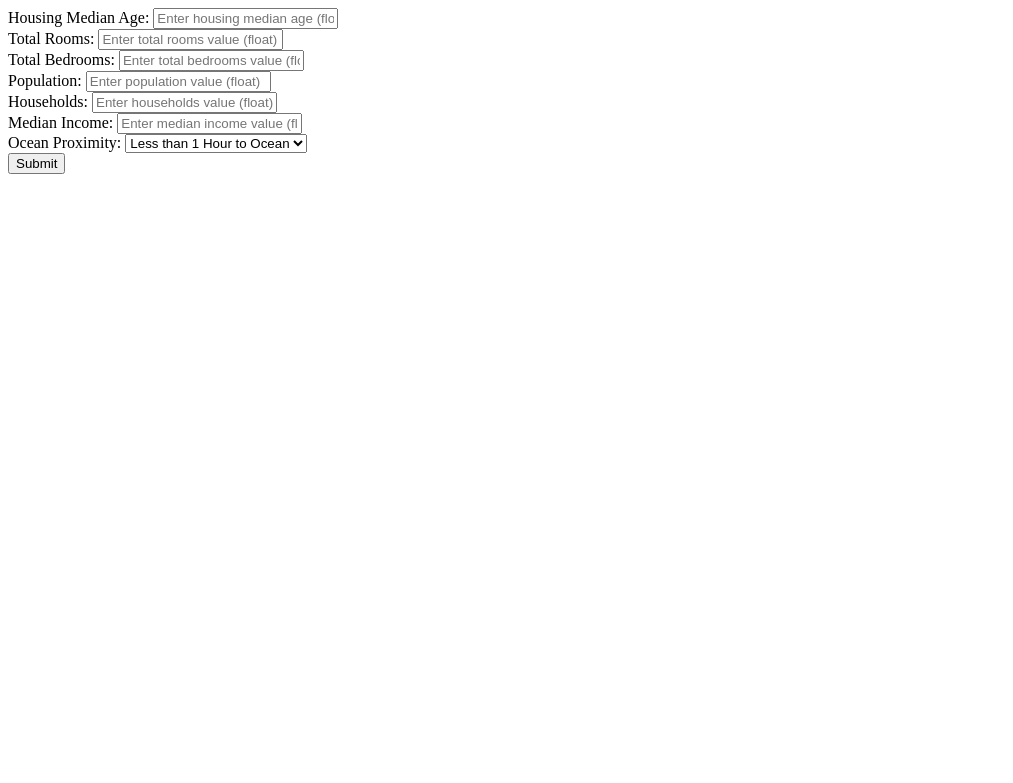
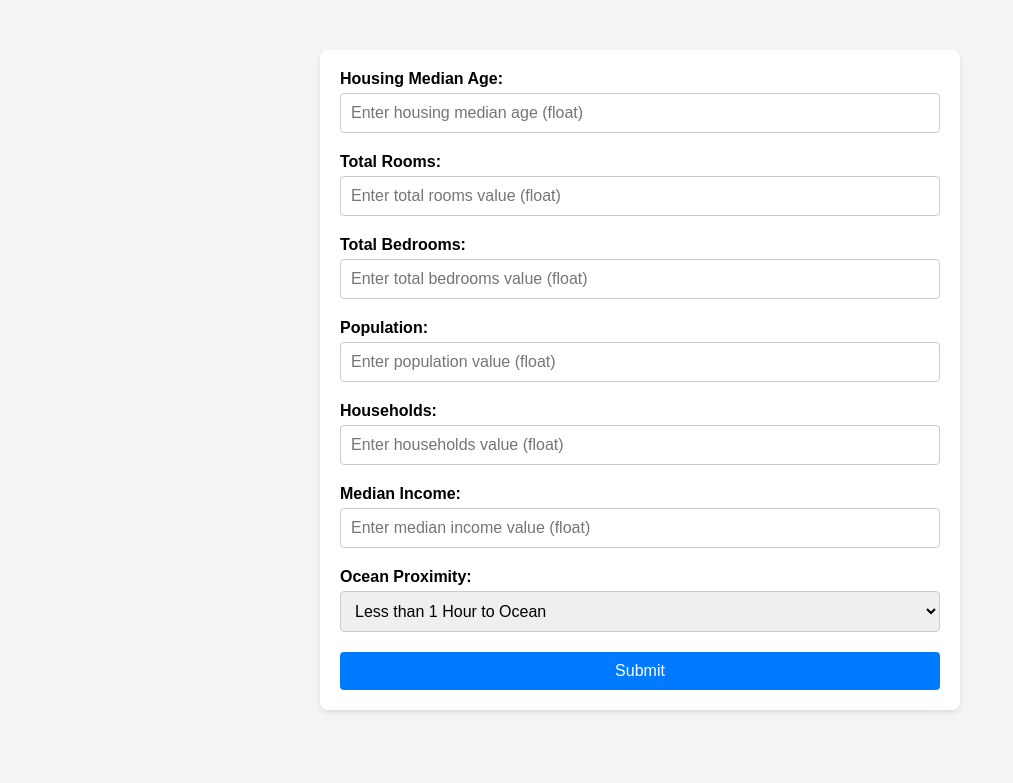
Before and after one commit to Debjitk10/ML_Pipeline, a Flask app: page /predict in a window 1280 px wide. Shown: the top 783 px of the page, without its empty margins (0-1013 px from the left). Run offline with Flask 3, Linux system fonts and the light colour scheme.

Commit message:
Add updated form.html and results.html

```diff
--- a/templates/form.html
+++ b/templates/form.html
@@ -1,5 +1,58 @@
-<html>
+<!DOCTYPE html>
+<html lang="en">
+<head>
+    <meta charset="UTF-8">
+    <meta name="viewport" content="width=device-width, initial-scale=1.0">
+    <title>House Price Prediction Form</title>
+    <style>
+        body {
+            font-family: Arial, sans-serif;
+            background-color: #f4f4f4;
+            margin: 0;
+            padding: 0;
+        }
+        .container {
+            max-width: 600px;
+            margin: 50px auto;
+            padding: 20px;
+            background-color: #fff;
+            border-radius: 8px;
+            box-shadow: 0 2px 4px rgba(0, 0, 0, 0.1);
+        }
+        .form-group {
+            margin-bottom: 20px;
+        }
+        label {
+            display: block;
+            font-weight: bold;
+            margin-bottom: 5px;
+        }
+        input[type="text"],
+        select {
+            width: 100%;
+            padding: 10px;
+            border-radius: 4px;
+            border: 1px solid #ccc;
+            box-sizing: border-box;
+            font-size: 16px;
+        }
+        input[type="submit"] {
+            width: 100%;
+            padding: 10px;
+            border: none;
+            border-radius: 4px;
+            background-color: #007bff;
+            color: #fff;
+            font-size: 16px;
+            cursor: pointer;
+        }
+        input[type="submit"]:hover {
+            background-color: #0056b3;
+        }
+    </style>
+</head>
 <body>
+    <div class="container">
         <form action="{{url_for('predict_datapoint')}}" method="POST">
             <div class="form-group">
                 <label for="housing_median_age">Housing Median Age:</label>
@@ -42,8 +95,8 @@
                 </select>
             </div>
 
-    <div style="clear:both;"></div>
             <input type="submit" value="Submit">
         </form>
+    </div>
 </body>
 </html>
```
Also changed, not shown: templates/index.html (+57 -2 lines), templates/result.html (+34 -1 lines), 2 other files. Lines whose indentation alone changed are shown as unchanged.
